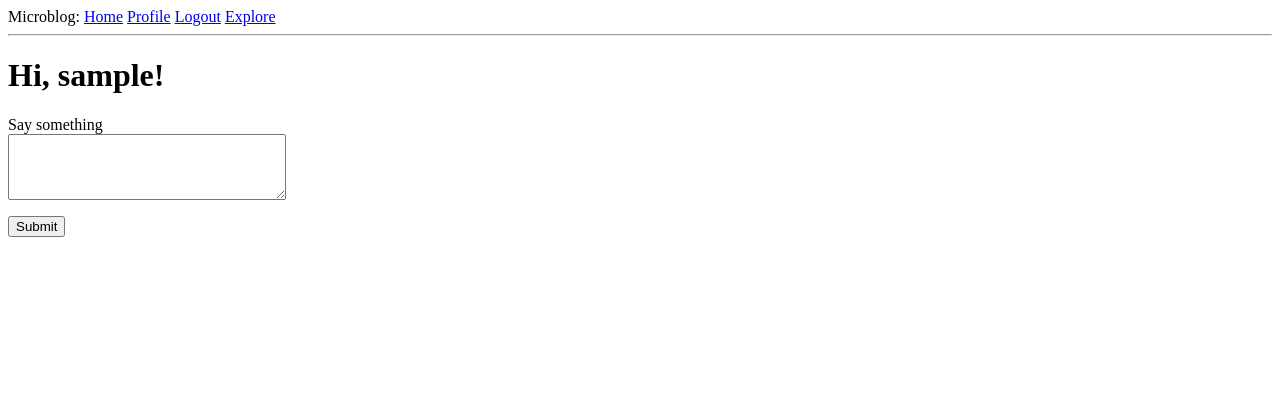
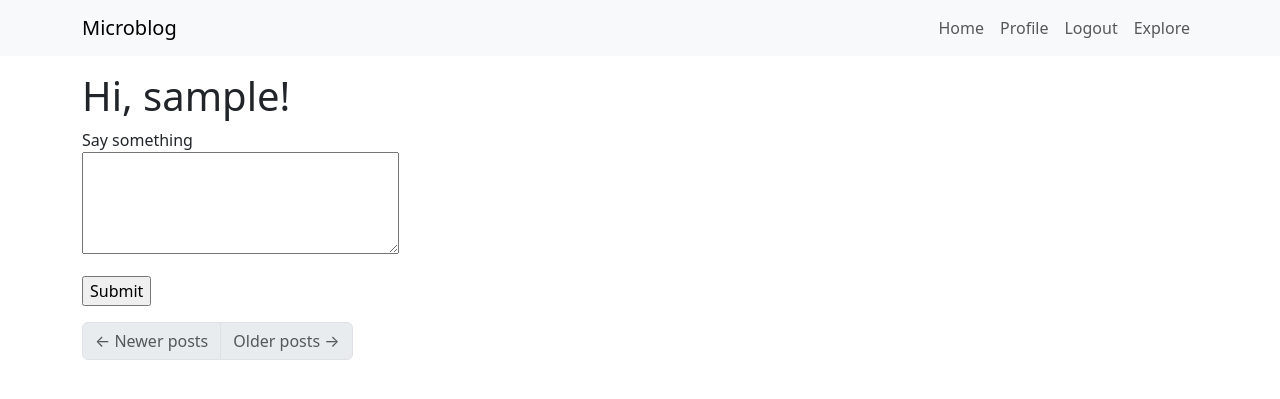
Before and after one commit to Globodain/2024-1-PL01-KA121-VET-000215917, a Flask app: page / in a window 1280 px wide. Shown: the top 399 px of the page. Run offline with Flask 3, Linux system fonts and the light colour scheme; the visitor is signed in with stand-in values (Sample User, id 1); data comes from the database, SQL or seed files in the repository; both versions use the stored data as it was after the commit; data that the repository does not hold is empty.

Commit message:
chapter 10

```diff
--- a/app/templates/base.html
+++ b/app/templates/base.html
@@ -1,33 +1,63 @@
-<html>
+<!doctype html>
+<html lang="en">
   <head>
+    <meta charset="utf-8">
+    <meta name="viewport" content="width=device-width, initial-scale=1">
     {% if title %}
-        <title>{{ title }} - microblog</title>
+    <title>{{ title }} - Microblog</title>
     {% else %}
-        <title>microblog</title>
+    <title>Welcome to Microblog</title>
     {% endif %}
+    <link href="https://cdn.jsdelivr.net/npm/bootstrap@5.3.2/dist/css/bootstrap.min.css"
+    rel="stylesheet"
+    integrity="sha384-T3c6CoIi6uLrA9TneNEoa7RxnatzjcDSCmG1MXxSR1GAsXEV/Dwwykc2MPK8M2HN"
+    crossorigin="anonymous">
   </head>
   <body>
-        <div>
-            Microblog:
-            <a href="{{ url_for('index') }}">Home</a>
+    <nav class="navbar navbar-expand-lg navbar-light bg-light">
+      <div class="container">
+        <a class="navbar-brand" href="{{ url_for('index') }}">Microblog</a>
+        <button class="navbar-toggler" type="button" data-bs-toggle="collapse" data-bs-target="#navbarNav" aria-controls="navbarNav" aria-expanded="false" aria-label="Toggle navigation">
+          <span class="navbar-toggler-icon"></span>
+        </button>
+        <div class="collapse navbar-collapse" id="navbarNav">
+          <ul class="navbar-nav ms-auto">
+            <li class="nav-item">
+              <a class="nav-link" href="{{ url_for('index') }}">Home</a>
+            </li>
             {% if current_user.is_anonymous %}
-            <a href="{{ url_for('login') }}">Login</a>
+            <li class="nav-item">
+              <a class="nav-link" href="{{ url_for('login') }}">Login</a>
+            </li>
             {% else %}
-            <a href="{{ url_for('user', username=current_user.username) }}">Profile</a>
-            <a href="{{ url_for('logout') }}">Logout</a>
-            <a href="{{ url_for('explore') }}">Explore</a>
+            <li class="nav-item">
+              <a class="nav-link" href="{{ url_for('user', username=current_user.username) }}">Profile</a>
+            </li>
+            <li class="nav-item">
+              <a class="nav-link" href="{{ url_for('logout') }}">Logout</a>
+            </li>
+            <li class="nav-item">
+              <a class="nav-link" href="{{ url_for('explore') }}">Explore</a>
+            </li>
             {% endif %}
+          </ul>
         </div>
-        <hr>
+      </div>
+    </nav>
+
+    <div class="container mt-3">
       {% with messages = get_flashed_messages() %}
       {% if messages %}
-        <ul>
         {% for message in messages %}
-            <li>{{ message }}</li>
+        <div class="alert alert-info" role="alert">{{ message }}</div>
         {% endfor %}
-        </ul>
       {% endif %}
       {% endwith %}
       {% block content %}{% endblock %}
+    </div>
+
+    <script src="https://cdn.jsdelivr.net/npm/bootstrap@5.3.2/dist/js/bootstrap.bundle.min.js"
+    integrity="sha384-C6RzsynM9kWDrMNeT87bh95OGNyZPhcTNXj1NW7RuBCsyN/o0jlpcV8Qyq46cDfL"
+    crossorigin="anonymous"></script>
   </body>
 </html>
--- a/app/templates/index.html
+++ b/app/templates/index.html
@@ -10,7 +10,7 @@
             {{ form.post.label }}<br>
             {{ form.post(cols=32, rows=4) }}<br>
             {% for error in form.post.errors %}
-            <span style="color: red;">[{{ error }}]</span>
+                <span style="color: red;">[{{ error }}]</span>
             {% endfor %}
         </p>
         <p>{{ form.submit() }}</p>
@@ -20,11 +20,20 @@
     {% for post in posts %}
         {% include '_post.html' %}
     {% endfor %}
-    {% if prev_url %}
-    <a href="{{ prev_url }}">Newer posts</a>
-    {% endif %}
-    {% if next_url %}
-    <a href="{{ next_url }}">Older posts</a>
-    {% endif %}
+
+    <nav aria-label="Post navigation">
+        <ul class="pagination">
+            <li class="page-item{% if not prev_url %} disabled{% endif %}">
+                <a class="page-link" href="{{ prev_url }}">
+                    <span aria-hidden="true">&larr;</span> Newer posts
+                </a>
+            </li>
+            <li class="page-item{% if not next_url %} disabled{% endif %}">
+                <a class="page-link" href="{{ next_url }}">
+                    Older posts <span aria-hidden="true">&rarr;</span>
+                </a>
+            </li>
+        </ul>
+    </nav>
 
 {% endblock %}
--- a/app/templates/register.html
+++ b/app/templates/register.html
@@ -1,7 +1,9 @@
 {% extends "base.html" %}
+{% import 'bootstrap_wtf.html' as wtf %}
 
 {% block content %}
     <h1>Register</h1>
+    {{ wtf.quick_form(form) }}
     <form action="" method="post">
         {{ form.hidden_tag() }}
         <p>
```
Also changed, not shown: app/templates/_post.html (+9 -4 lines), app.db. Lines whose indentation alone changed are shown as unchanged.
